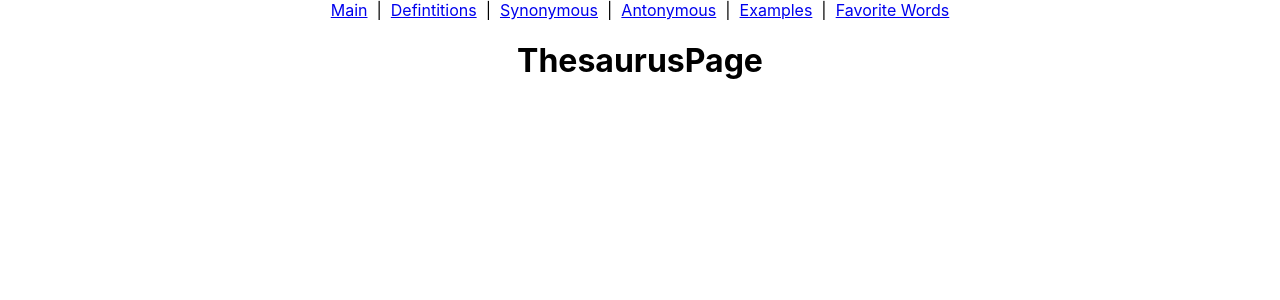
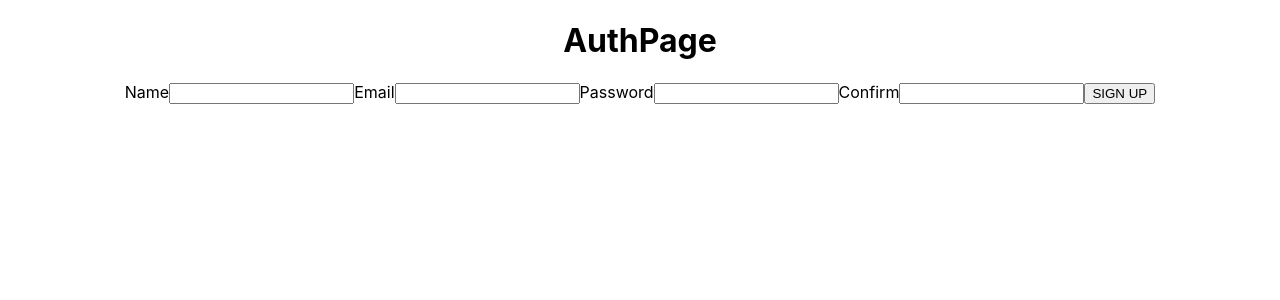
Before and after one commit to mariam21arauj/Word-Weaver, a React (Create React App) app: page /thesaurus in a window 1280 px wide. Shown: the top 300 px of the page. Built offline with nearby package versions, Linux system fonts and the light colour scheme.

Commit message:
wip: starts to code the signup form

```diff
--- a/src/components/SignupForm/SignupForm.jsx
+++ b/src/components/SignupForm/SignupForm.jsx
@@ -0,0 +1,49 @@
+import { Component } from "react";
+import {signUp} from '../../utilities/users-service'
+
+export default class SignUpForm extends Component {
+
+    state = {
+        name: '',
+        email: '',
+        password: '',
+        confirm: '',
+        error: ''
+    };
+
+    handleSubmit = async (evt) => {
+        evt.preventDefault();
+        try {
+           const formData = {...this.state}
+           delete formData.error;
+           delete formData.confirm;
+           const user = await signUp(formData)
+           console.log(user)
+        } catch {
+            this.setState({ error: 'Sign Up Failed - Try Again' });
+        }
+
+    }
+
+    render() {
+        const disable = this.state.password !== this.state.confirm;
+        return (
+          <div>
+            <div className="form-container">
+              <form autoComplete="off" onSubmit={this.handleSubmit}>
+                <label>Name</label>
+                <input type="text" name="name" value={this.state.name} onChange={this.handleChange} required />
+                <label>Email</label>
+                <input type="email" name="email" value={this.state.email} onChange={this.handleChange} required />
+                <label>Password</label>
+                <input type="password" name="password" value={this.state.password} onChange={this.handleChange} required />
+                <label>Confirm</label>
+                <input type="password" name="confirm" value={this.state.confirm} onChange={this.handleChange} required />
+                <button type="submit" disabled={disable}>SIGN UP</button>
+              </form>
+            </div>
+            <p className="error-message">&nbsp;{this.state.error}</p>
+          </div>
+        );
+      }
+}
--- a/src/pages/App/App.jsx
+++ b/src/pages/App/App.jsx
@@ -9,7 +9,7 @@
 import NavBar from '../../components/NavBar/NavBar';
 
 export default function App() {
-  const [user, setUser] = useState({})
+  const [user, setUser] = useState(null)
   return (
     <main className="App">
       {
@@ -20,7 +20,7 @@
            <Route path='/' element={<MainPage/>}/>
            <Route path='/dictionary' element={<DictionaryPage/>}/>
            <Route path='/favorites' element={<FavoriteWordsPage/>}/>
-           <Route path='/Thesaurus' element={<ThesaurusPage/>}/>
+           <Route path='/thesaurus' element={<ThesaurusPage/>}/>
         </Routes>
         </>
 
--- a/src/pages/AuthPage/AuthPage.jsx
+++ b/src/pages/AuthPage/AuthPage.jsx
@@ -1,5 +1,12 @@
-export default function AuthPage(){
-    return(
-        <h1>AuthPage</h1>
-    )
+// AuthPage.jsx
+
+import SignupForm from "../../components/SignUpForm/SignupForm";
+
+export default function AuthPage() {
+  return (
+    <main>
+      <h1>AuthPage</h1>
+      <SignupForm />
+    </main>
+  );
 }
```
Also changed, not shown: src/utilities/users-api.js (added).
